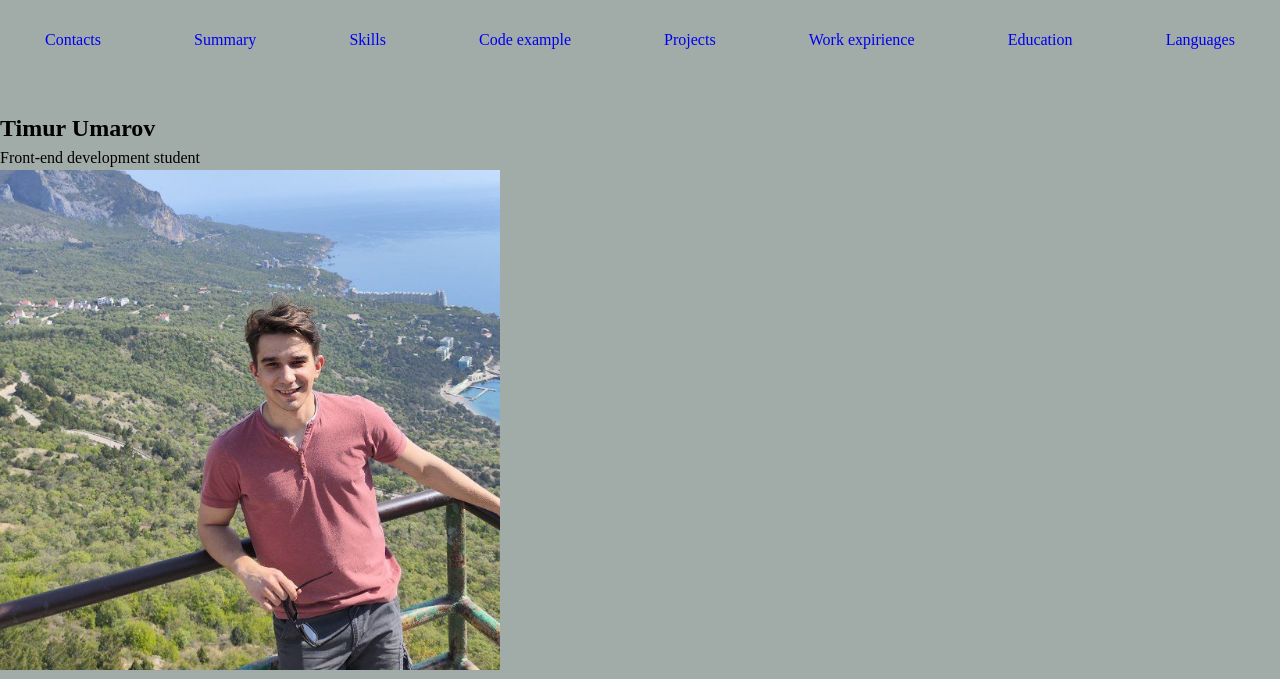
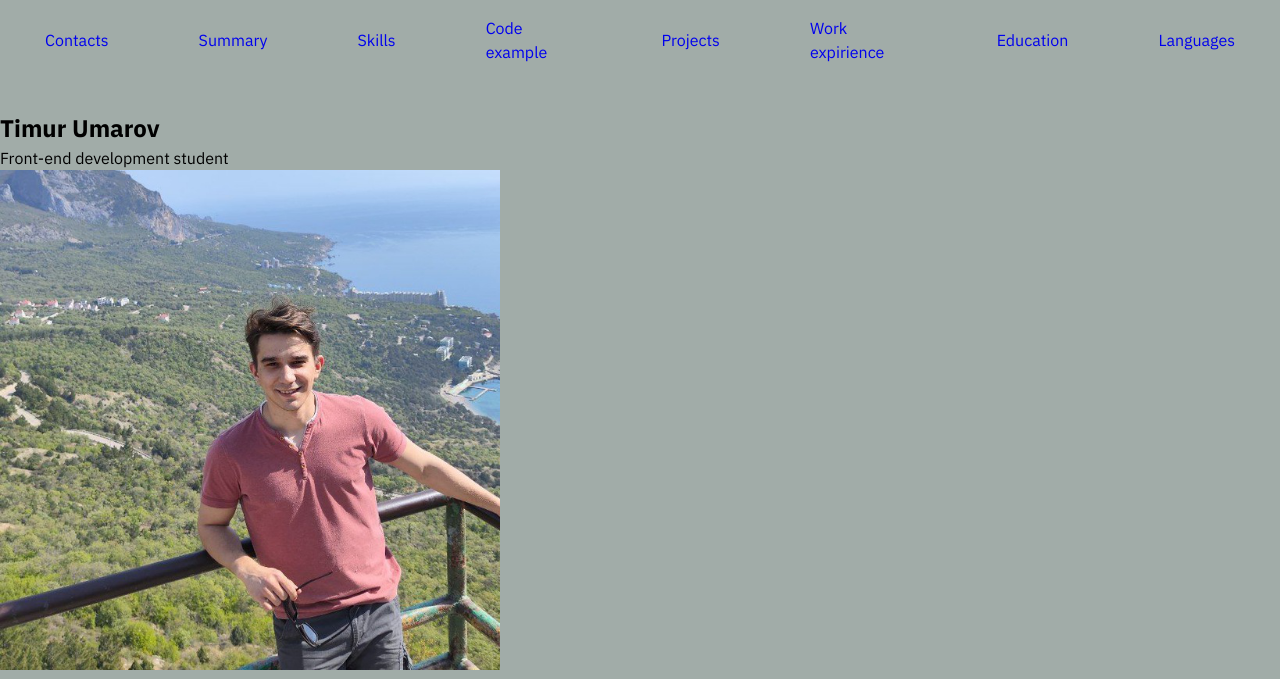
Before and after one commit to MitTimmIch/rsschool-cv, a plain HTML site: page index.html in a window 1280 px wide. Shown: the top 679 px of the page. Drawn offline with Linux system fonts and the light colour scheme.

Commit message:
refactor: add fonts.

```diff
--- a/style.css
+++ b/style.css
@@ -1,3 +1,23 @@
+/* add Font face */
+@font-face {
+    font-family: IBMPlexSans-Bold;
+    src: url(./assets/fonts/IBMPlexSans-Bold.ttf);
+    font-weight: 700;
+}
+
+@font-face {
+    font-family: IBMPlexSans-Regular;
+    src: url(./assets/fonts/IBMPlexSans-Regular.ttf);
+    font-weight: 400;
+    font-style: normal;
+}
+
+@font-face {
+    font-family: BaskervvilleSC-Regular;
+    src: url(./assets/fonts/BaskervvilleSC-Regular.ttf);
+    font-weight: 400;
+}
+
 /* Reset style start */
 * {
     box-sizing: border-box;
@@ -11,6 +31,15 @@ html{
 body {
     min-height: 100vh;
     line-height: 1.5;
+    font-family: IBMPlexSans-Regular;
+}
+
+h1{
+    font-family: IBMPlexSans-Bold;
+}
+
+h2, h3, h4{
+    font-family: BaskervvileSC-Regular;
 }
 
 ul, ol{
```
Also changed, not shown: assets/fonts/BaskervvilleSC-Regular.ttf (added), assets/fonts/IBMPlexSans-Bold.ttf (added), assets/fonts/IBMPlexSans-Regular.ttf (added).
